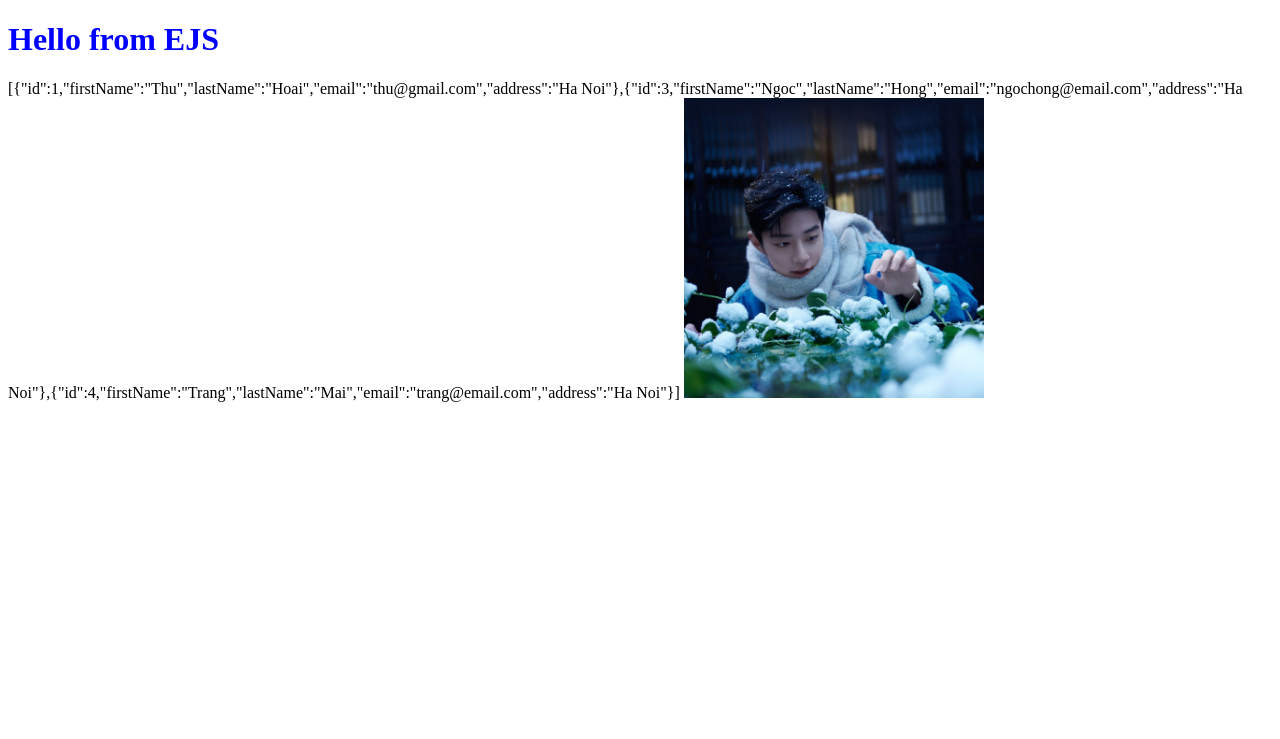
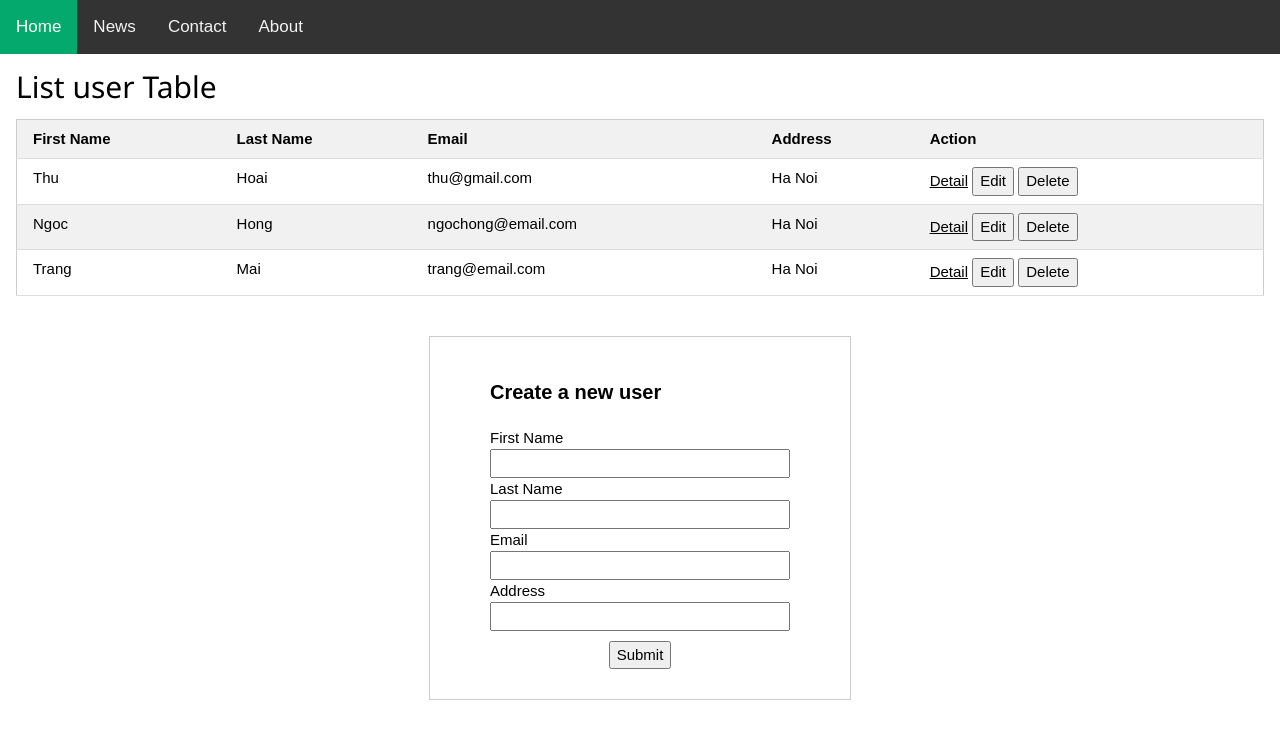
Before and after one commit to NguyenHoaiThuDAYTOY/HocNodeJS, a Node server app: page / in a window 1280 px wide. Shown: the top 739 px of the page. Run offline with Node 20, Linux system fonts and the light colour scheme; data comes from the database, SQL or seed files in the repository; both versions use the stored data as it was after the commit.

Commit message:
add to video14

```diff
--- a/src/configs/connectDB.js
+++ b/src/configs/connectDB.js
@@ -1,11 +1,9 @@
-import mysql from 'mysql2'
+import mysql from 'mysql2/promise'
 
-const connection = mysql.createConnection({
+const pool = mysql.createPool({
     host: 'localhost',
     user: 'root',
     database: 'hoc_nodejs'
 })
 
-
-
-export default connection
+export default pool
--- a/src/controller/homeController.js
+++ b/src/controller/homeController.js
@@ -1,27 +1,42 @@
-import connection from "../configs/connectDB"
+import pool from "../configs/connectDB"
 
-let getHomepage = (rep, res) => {
-    let data = []
-    connection.query(
-        'SELECT * FROM user',
-        function (err, results, fields) {
-            console.log('Check SQL')
-            console.log(results)
-            results.map((row) => {
-                data.push({
-                    id: row.id,
-                    firstName: row.firstName,
-                    lastName: row.lastName,
-                    email: row.email,
-                    address: row.address
-                })
-            })
-            return res.render('test/index.ejs', { dataUser: JSON.stringify(data) })
+let getHomepage = async (req, res) => {
+    const [rows, fields] = await pool.execute('SELECT * FROM user')
+    return res.render('index.ejs', { dataUser: rows })
+}
 
-        }
-    )
+let getDetailPage = async (req, res) => {
+    let userId = req.params.id
+    let [user] = await pool.execute('SELECT * FROM user WHERE id = ?', [userId])
+    return res.send(JSON.stringify(user))
+}
+
+let createUser = async (req, res) => {
+    let { firstName, lastName, email, address } = req.body
+    await pool.execute('INSERT INTO user (firstName, lastName, email, address) VALUES (?, ?, ?, ?)',
+        [firstName, lastName, email, address])
+    return res.redirect('/')
+}
+
+let deleteUser = async (req, res) => {
+    let userId = req.body.userId
+    await pool.execute('DELETE FROM user WHERE id = ?', [userId])
+    return res.redirect('/')
+}
+
+let getUpdatePage = async (req, res) => {
+    let id = req.params.id
+    let [user] = await pool.execute('SELECT * FROM user WHERE id = ?', [id])
+    return res.render('update.ejs', { dataUser: user[0] })
+}
+
+let updateUser = async (req, res) => {
+    let { firstName, lastName, email, address, id } = req.body
+    await pool.execute('UPDATE user SET firstName = ?, lastName = ?, email = ?, address = ? WHERE id = ?',
+        [firstName, lastName, email, address, id])
+    return res.redirect('/')
 }
 
 module.exports = {
-    getHomepage
+    getHomepage, getDetailPage, createUser, deleteUser, getUpdatePage, updateUser
 }
--- a/src/public/css/index.css
+++ b/src/public/css/index.css
@@ -1,7 +1,59 @@
-h1 {
-    color: blue;
+body {
+    margin: 0;
+    font-family: Arial, Helvetica, sans-serif;
 }
 
-img {
+.topnav {
+    overflow: hidden;
+    background-color: #333;
+}
+
+.topnav a {
+    float: left;
+    color: #f2f2f2;
+    text-align: center;
+    padding: 14px 16px;
+    text-decoration: none;
+    font-size: 17px;
+}
+
+.topnav a:hover {
+    background-color: #ddd;
+    color: black;
+}
+
+.topnav a.active {
+    background-color: #04AA6D;
+    color: white;
+}
+
+.create-user,
+.update-user {
+    width: min-content;
+    margin: 40px auto;
+    border: 1px solid #cccccc;
+    padding: 20px 60px;
+}
+
+tbody form {
+    display: inline;
+}
+
+.create-user input,
+.update-user input {
     width: 300px;
 }
+
+.create-user p,
+.update-user p {
+    font-weight: 600;
+    font-size: 20px;
+    margin-top: 20px;
+}
+
+.create-user button,
+.update-user button {
+    margin: 10px auto;
+    display: block;
+    cursor: pointer;
+}
--- a/src/route/web.js
+++ b/src/route/web.js
@@ -5,6 +5,11 @@ let router = express.Router()
 
 const initWebRouter = (app) => {
     router.get('/', homeController.getHomepage)
+    router.get('/detail/user/:id', homeController.getDetailPage)
+    router.post('/create-user', homeController.createUser)
+    router.post('/delete-user', homeController.deleteUser)
+    router.get('/form-update-user/:id', homeController.getUpdatePage)
+    router.post('/update-user', homeController.updateUser)
     return app.use('/', router)
 }
 
--- a/src/server.js
+++ b/src/server.js
@@ -8,6 +8,9 @@ require('dotenv').config()
 const app = express()
 const port = process.env.PORT
 
+app.use(express.urlencoded({ extended: true }))
+app.use(express.json())
+
 configViewEngine(app)
 initWebRouter(app)
 
--- /dev/null
+++ b/src/views/index.ejs
@@ -0,0 +1,91 @@
+<!DOCTYPE html>
+<html lang="en">
+
+<head>
+    <meta charset="UTF-8">
+    <meta http-equiv="X-UA-Compatible" content="IE=edge">
+    <meta name="viewport" content="width=device-width, initial-scale=1.0">
+    <link rel="stylesheet" href="https://www.w3schools.com/w3css/4/w3.css">
+    <link rel="stylesheet" href="/css/index.css">
+    <title>Document</title>
+</head>
+
+<body>
+    <div class="topnav">
+        <a class="active" href="#home">Home</a>
+        <a href="#news">News</a>
+        <a href="#contact">Contact</a>
+        <a href="#about">About</a>
+    </div>
+    <div>
+        <div class="w3-container">
+            <h2>List user Table</h2>
+            <table class="w3-table-all w3-hoverable">
+                <thead>
+                    <tr class="w3-light-grey">
+                        <th>First Name</th>
+                        <th>Last Name</th>
+                        <th>Email</th>
+                        <th>Address</th>
+                        <th>Action</th>
+                    </tr>
+                </thead>
+                <tbody>
+                    <%for(let i=0; i < dataUser.length; i++){%>
+                        <tr>
+                            <td>
+                                <%= dataUser[i].firstName%>
+                            </td>
+                            <td>
+                                <%= dataUser[i].lastName%>
+                            </td>
+                            <td>
+                                <%= dataUser[i].email%>
+                            </td>
+                            <td>
+                                <%= dataUser[i].address%>
+                            </td>
+                            <td>
+                                <a href="/detail/user/<%= dataUser[i].id%>" target="_blank">Detail</a>
+                                <form action="/form-update-user/<%= dataUser[i].id%>" method="get">
+                                    <button type="submit">Edit</button>
+                                </form>
+                                <form action="/delete-user" method="post">
+                                    <input type="text" value="<%= dataUser[i].id%>" name="userId" hidden>
+                                    <button type="submit">Delete</button>
+                                </form>
+                            </td>
+                        </tr>
+                        <% } %>
+                </tbody>
+
+            </table>
+        </div>
+        <div class="create-user">
+            <form action="/create-user" method="post">
+                <p>Create a new user</p>
+                <div>
+                    <label>First Name</label>
+                    <input type="text" name="firstName">
+                </div>
+                <div>
+                    <label>Last Name</label>
+                    <input type="text" name="lastName">
+                </div>
+                <div>
+                    <label>Email</label>
+                    <input type="email" name="email">
+                </div>
+                <div>
+                    <label>Address</label>
+                    <input type="text" name="address">
+                </div>
+                <div>
+                    <button type="submit">Submit</button>
+                </div>
+            </form>
+        </div>
+    </div>
+</body>
+
+</html>
--- a/src/views/test/index.ejs
+++ /dev/null
@@ -1,18 +0,0 @@
-<!DOCTYPE html>
-<html lang="en">
-
-<head>
-    <meta charset="UTF-8">
-    <meta http-equiv="X-UA-Compatible" content="IE=edge">
-    <meta name="viewport" content="width=device-width, initial-scale=1.0">
-    <link rel="stylesheet" href="/css/index.css">
-    <title>Document</title>
-</head>
-
-<body>
-    <h1>Hello from EJS</h1>
-    <%= dataUser %>
-        <img src="/images/007fzS16ly1hb8ny8fepqj30zo0zojwf.jpg">
-</body>
-
-</html>
```
Also changed, not shown: database/hoc_nodejs.sql (added, +70 -0 lines), src/views/update.ejs (added, +41 -0 lines), 1 other file.
